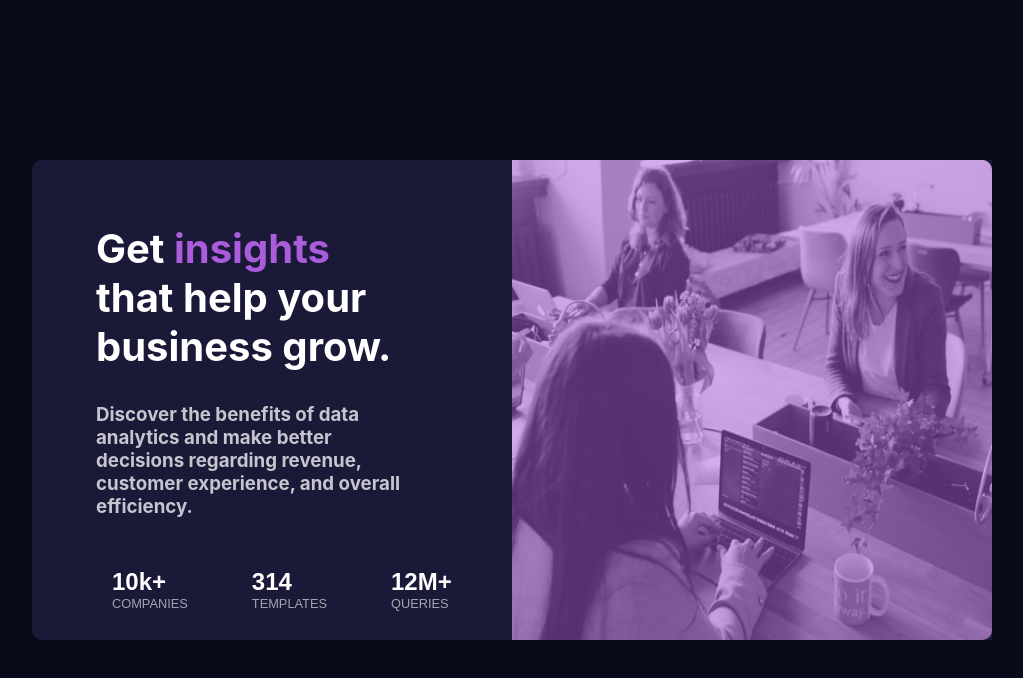
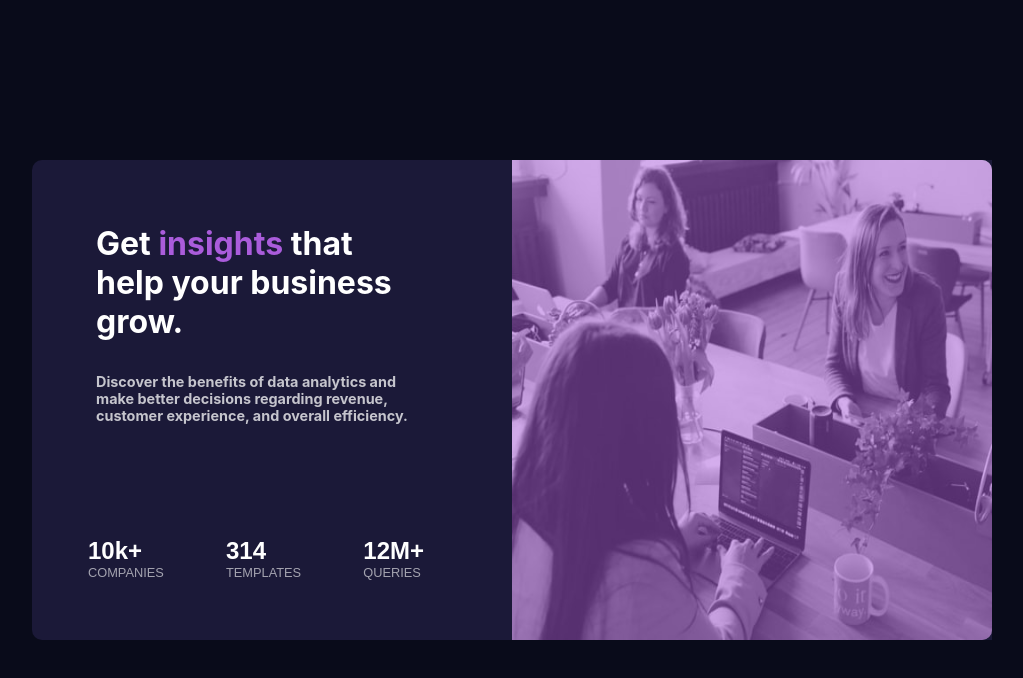
Before and after one commit to NikolasMatias/stats-preview-card-component, a React (Create React App) app: page / in a window 1280 px wide. Shown: the top 678 px of the page, without its empty margins (128-1151 px from the left). Built offline with nearby package versions, Linux system fonts and the light colour scheme.

Commit message:
Mudanças nos breakpoints.

```diff
--- a/src/components/Card/styles.ts
+++ b/src/components/Card/styles.ts
@@ -29,6 +29,18 @@ export const Content = styled.div`
 
   @media(min-width: 720px) {
     grid-area: content;
+    margin: 2rem 1rem 0 1rem;
+  }
+
+  @media(min-width: 992px) {
+    margin: 3rem 4rem 0 2rem;
+  }
+
+  @media(min-width: 1200px) {
+    margin: 3rem 5rem 0 3rem;
+  }
+
+  @media(min-width: 1400px) {
     margin: 3rem 5rem 0 3rem;
   }
 `;
@@ -51,16 +63,36 @@ export const Ticket = styled.div`
     margin: 1.5rem 0 1.5rem 0;
 
   @media(min-width: 720px) {
+    margin: 0 .5rem 0 .5rem;
+  }
+
+  @media(min-width: 1400px) {
     margin: 0 2rem 0 2rem;
   }
 `;
 
 export const QuantityTicket = styled.h2`
-  color: ${({ theme }) => theme.colors.stats};`;
+  color: ${({ theme }) => theme.colors.stats};
+  @media(min-width: 720px) {
+    font-size: 1rem;
+  }
+
+  @media(min-width: 992px) {
+    font-size: 1.5rem;
+  }
+`;
 
 export const ComplementTicket = styled.p`
   font-size: .8rem;
   color: ${({ theme }) => theme.colors.statHeadings};
+
+  @media(min-width: 720px) {
+    font-size: .6rem;
+  }
+
+  @media(min-width: 992px) {
+    font-size: .8rem;
+  }
 `;
 
 export const ImageContainer = styled.div`
--- a/src/components/Typography/Description/styles.ts
+++ b/src/components/Typography/Description/styles.ts
@@ -9,5 +9,14 @@ export const Description = styled.h3`
 
   @media(min-width: 720px) {
     text-align: left;
+    font-size: .7rem;
+  }
+
+  @media(min-width: 1200px) {
+    font-size: .9rem;
+  }
+
+  @media(min-width: 1400px) {
+    font-size: 1rem;
   }
 `;
--- a/src/components/Typography/Title/styles.ts
+++ b/src/components/Typography/Title/styles.ts
@@ -7,7 +7,19 @@ export const Title = styled.h1`
 
   @media(min-width: 720px) {
     text-align: left;
-    font-size: 2.5rem;
+    font-size: 1.4rem;
     margin-bottom: 2rem;
   }
+
+  @media(min-width: 992px) {
+    font-size: 1.4rem;
+  }
+
+  @media(min-width: 1200px) {
+    font-size: 2rem;
+  }
+
+  @media(min-width: 1400px) {
+    font-size: 2.5rem;
+  }
 `;
--- a/src/pages/Dashboard/index.tsx
+++ b/src/pages/Dashboard/index.tsx
@@ -21,7 +21,6 @@ const Dashboard: React.FC = () => {
             <Card image={ width < 720 ? ImageHeaderMobile : ImageHeaderDesktop } tickets={tickets}>
                 <Title>Get <Bold>insights</Bold> that help your business grow.</Title>
                 <Description>Discover the benefits of data analytics and make better decisions regarding revenue, customer experience, and overall efficiency.</Description>
-
             </Card>
         </Container>
     );
```
